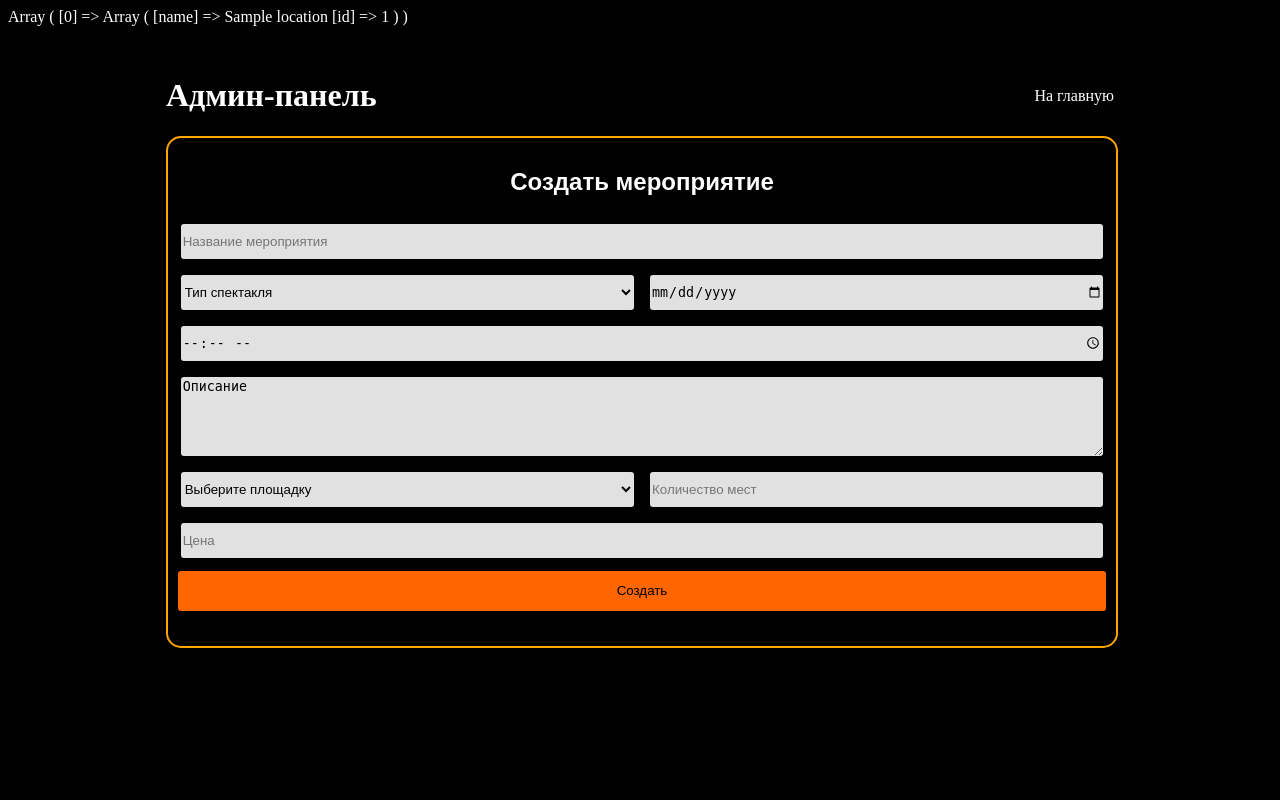
After one commit to TheTilda/ProgrammTicket, a PHP site: page /admin/admin-page.php in a window 1280 px wide. The commit adds this page. Run offline with PHP 8.4, Linux system fonts and the light colour scheme; tables that the repository leaves empty or names only in its code hold one stand-in row (values such as "Sample post"); some web fonts are replaced.

Commit message:
update 23.11.23
Сделал админ-панель и форму создания мероприятия

```diff
--- /dev/null
+++ b/admin/admin-page.php
@@ -0,0 +1,64 @@
+<?php
+
+require_once __DIR__ . '/../src/helper.php';
+require_once __DIR__ .'/../bd.php';
+$pdo = getPDO();
+$pdo->setAttribute(PDO::ATTR_ERRMODE, PDO::ERRMODE_EXCEPTION);
+
+$result = $pdo->query("SELECT name, id FROM `locations`");
+$array_names_org = $result->fetchAll(PDO::FETCH_ASSOC);
+print_r($array_names_org);
+?>
+
+<!DOCTYPE html>
+<html lang="en">
+<head>
+    <meta charset="UTF-8">
+    <meta name="viewport" content="width=device-width, initial-scale=1.0">
+    <title>Админ-панель</title>
+    <link rel="stylesheet" href="index-style.css">
+    <link rel="stylesheet" href="admin-style.css">
+
+</head>
+<body>
+
+        <div id="container">
+            <div class="conatiner-head">
+                <h1>Админ-панель</h1>
+                <a href="#">На главную</a>
+            </div>
+
+            <div class="create-poster">
+                <form action="/admin/actions/poster">
+                    <h2>Создать мероприятие</h2>
+                    <input name="name"type="text" id="name" placeholder="Название мероприятия">
+
+                    <select name="type" id="type_posters">
+                        <option value="" disabled selected>Тип спектакля</option>
+                        <option value="performance">Спектакль</option>
+                        <option value="concert">Концерт</option>
+                        <option value="fair">Ярмарка</option>
+                        <option value="disco">Дискотека</option>
+                    </select>
+
+                        <input type="date" name="date" id="" placeholder="Дата">
+
+                        <input type="time" name="time" id=""placeholder="Время">
+
+                    <textarea name="description" rows="5" cols="60" placeholder="Описание">Описание</textarea>
+
+                    <select name="organization" id="type_posters">
+                        <option value="" disabled selected>Выберите площадку</option>
+                        <?php foreach($array_names_org as $row):?>
+                            <? echo '<option value="'. $row['id'] .'">' . $row['name'] . '</option>'?>
+
+                        <?php endforeach; ?>
+                    </select>
+                    <input type="text" name="count-places" placeholder="Количество мест">
+                    <input name="price" type="text" placeholder="Цена">
+                    <button id="submit-button"type="submit">Создать</button>
+                </form>
+            </div>
+        </div>
+</body>
+</html>
--- /dev/null
+++ b/admin/admin-style.css
@@ -0,0 +1,250 @@
+
+@font-face {
+	font-family: 'Dela Gothic One';
+	src: url(fonts/DelaGothicOne-Regular.ttf);
+}
+
+@font-face {
+	font-family: 'Ubuntu';
+	src: url(fonts/Ubuntu-Regular.ttf);
+}
+html{
+    background-color: black;
+    font-family: 'Dela Gothic One';
+    color: white;
+}
+a{
+    font-family: 'Dela Gothic One';
+}
+.header{
+    display: flex;
+    flex-wrap: wrap;
+    width: 80%;
+    margin: auto;
+
+    justify-content: space-around;
+}
+
+.header-nav{
+    display: flex;
+    align-items: center;
+    flex-wrap: wrap;
+    gap: 30px;
+
+}
+.header-search{
+    display: flex;
+    width: 400px;
+}
+.header-search form{
+    display: flex;
+    align-items: center;
+    width: 100%;
+}
+.header-search form img{
+    position: relative;
+    left: 30px;
+    /* right: 35px; */
+    height: 25px;
+}
+.header-search form input{
+    width: 100%;
+    height: 30px;
+    border-radius: 12px;
+    border: none;
+    margin: auto;
+}
+
+.header-logo{
+    display: flex;
+    align-items: center;
+}
+.header-logo img{
+    align-items: center;
+    width: 200px;
+}
+
+.nav-item{
+    display: flex;
+    align-items: center;
+    font-size: 10pt;
+    text-align: center;
+    margin: 20px auto;
+}
+
+
+.nav-item a{
+    font-size: 13px;
+    color: white;
+    text-decoration: none;
+}
+
+.nav-item a:hover{
+    color: rgb(255, 188, 129);
+
+}
+
+.nav-item img{
+    width: 50px;
+    height: 50px;
+    border-radius: 50%;
+}
+
+#container{
+    width: 75%;
+    margin: 30px auto;
+}
+#container h1{
+    text-align: center;
+}
+.content{
+    display: flex;
+    flex-wrap: wrap;
+    justify-content: center;
+}
+
+.event{
+    position: relative;
+
+    border-radius: 10px;
+    width: 300px;
+    height: 250px;
+}
+.event:hover{
+    cursor: pointer;
+}
+.event:hover> img{
+    width: 100%;
+    transition-delay:0.1s;
+}
+.event:hover> .event-cost {
+    top: 170px
+}
+.event:hover> .event-sale {
+    top: 170px
+}
+/* .event img:hover .event-cost{
+    background-color: rgb(37, 155, 155);
+} */
+.event img{
+    display: flex;
+    border-radius: 10px;
+    overflow: hidden;
+    width: 90%;
+    margin: 0 auto;
+    transition: 1s width;
+}
+
+
+.event-header{
+    position: absolute;
+    top: 20px;
+    left: 20px;
+
+}
+.event-cost{
+    font-size: 12px;
+    background-color: rgb(51, 54, 54);
+    border-radius: 15px;
+    padding: 3px 5px;
+    position: absolute;
+    top: 150px;
+    left: 20px;
+    transition: 1s top;
+}
+.event-sale{
+    font-size: 12px;
+    background-color: #B556FF;
+    border-radius: 15px;
+    padding: 3px 5px;
+    position: absolute;
+    top: 150px;
+    left: 120px;
+    transition: 1s top;
+
+}
+
+.event-description{
+    color: #D6D4D4;
+    margin-left: 20px;
+    font-family: 'Ubuntu' ;
+    font-size: 14px;
+}
+.event-description a{
+    color: #D6D4D4;
+    text-decoration: none;
+    font-family: 'Ubuntu' ;
+    font-size: 14px;
+}
+.event-description a:hover{
+    color: rgb(150, 150, 150);
+
+}
+
+.conatiner-head{
+    width: 100%;
+    display: flex;
+    flex-wrap: wrap;
+    align-items: center;
+    justify-content: space-between;
+}
+
+.conatiner-head a{
+    color: white;
+    text-decoration: none;
+}
+.conatiner-head a:hover{
+    color: orange;
+}
+
+.create-poster{
+    border: orange solid 2px;
+    border-radius: 15px;
+    font-family: Arial, Helvetica, sans-serif;
+    width: 100%;
+
+    padding: 30px 0;
+
+    margin: 0 auto;
+}
+.create-poster form{
+    width: 99%;
+    margin: 0 auto;
+    display: flex;
+    flex-wrap: wrap;
+}
+
+h2{
+    margin: 0 auto;
+    margin-bottom: 20px;
+}
+
+#name{
+    width: 100%;
+}
+input, select, textarea{
+    border: none;
+    background-color: #E1E1E1;
+}
+input, select{
+    border-radius: 3px;
+    flex-grow: 1;
+    width: 300px;
+    height: 35px;
+    margin: 8px;
+}
+
+textarea{
+    border-radius: 3px;
+    margin: 8px;
+    width: 100%;
+}
+
+#submit-button{
+    border-radius: 3px;
+    border: none;
+    background-color: #FF6600;
+    margin: 5px;
+    width: 100%;
+    height: 40px;
+}
```
Also changed, not shown: header.php (added, +38 -0 lines), index.php (+17 -28 lines), admin/actions/create-poster.php (added).
